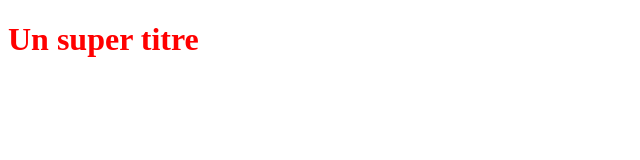
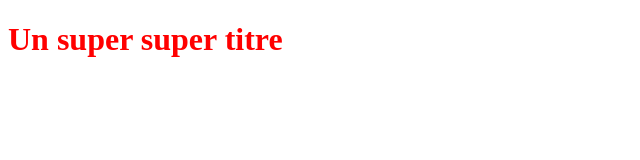
Before and after one commit to ricolaaa38/OpenClassroomsProject, a plain HTML site: page index.html in a window 1280 px wide. Shown: the whole page, without its empty margins (0-640 px from the left). Drawn offline with Linux system fonts and the light colour scheme.

Commit message:
modification du titre h1

```diff
--- a/index.html
+++ b/index.html
@@ -5,6 +5,6 @@
    <link rel="stylesheet" type="text/css" href="style.css">
 </head>
 <body>
-   <h1>Un super titre</h1>
+   <h1>Un super super titre</h1>
 </body>
 </html>
```
